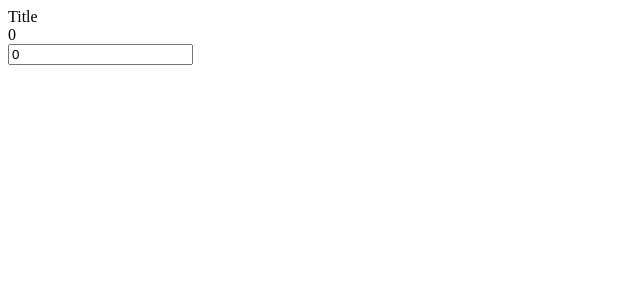
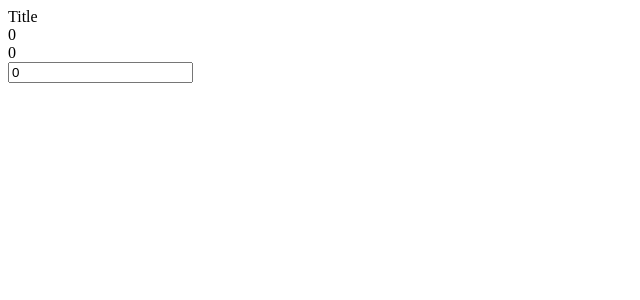
Before and after one commit to devKangMinHyeok/crypto-dashboard, a React (Create React App) app: page / in a window 1280 px wide. Shown: the top 300 px of the page, without its empty margins (0-640 px from the left). Built offline with nearby package versions, Linux system fonts and the light colour scheme.

Commit message:
add number2

```diff
--- a/src/App.js
+++ b/src/App.js
@@ -2,12 +2,16 @@ import { useState } from "react";
 
 function Hello() {
   const [number, setNumber] = useState(0);
+  let number2 = 0;
   const handleChange = (evt) => {
     setNumber(evt.target.value);
+    number2++;
+    console.log(number2);
   };
   return (
     <>
       <div>{number}</div>
+      <div>{number2}</div>
       <input type="number" value={number} onChange={handleChange} />
     </>
   );
```
